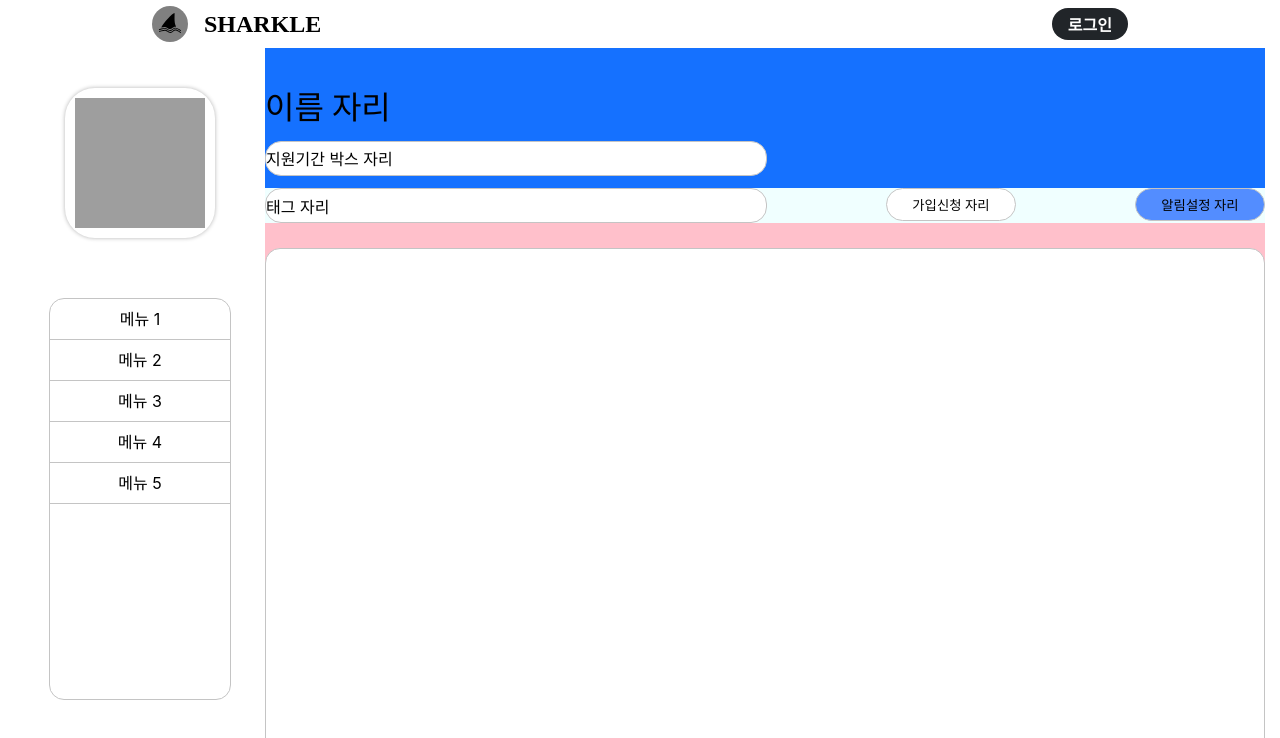
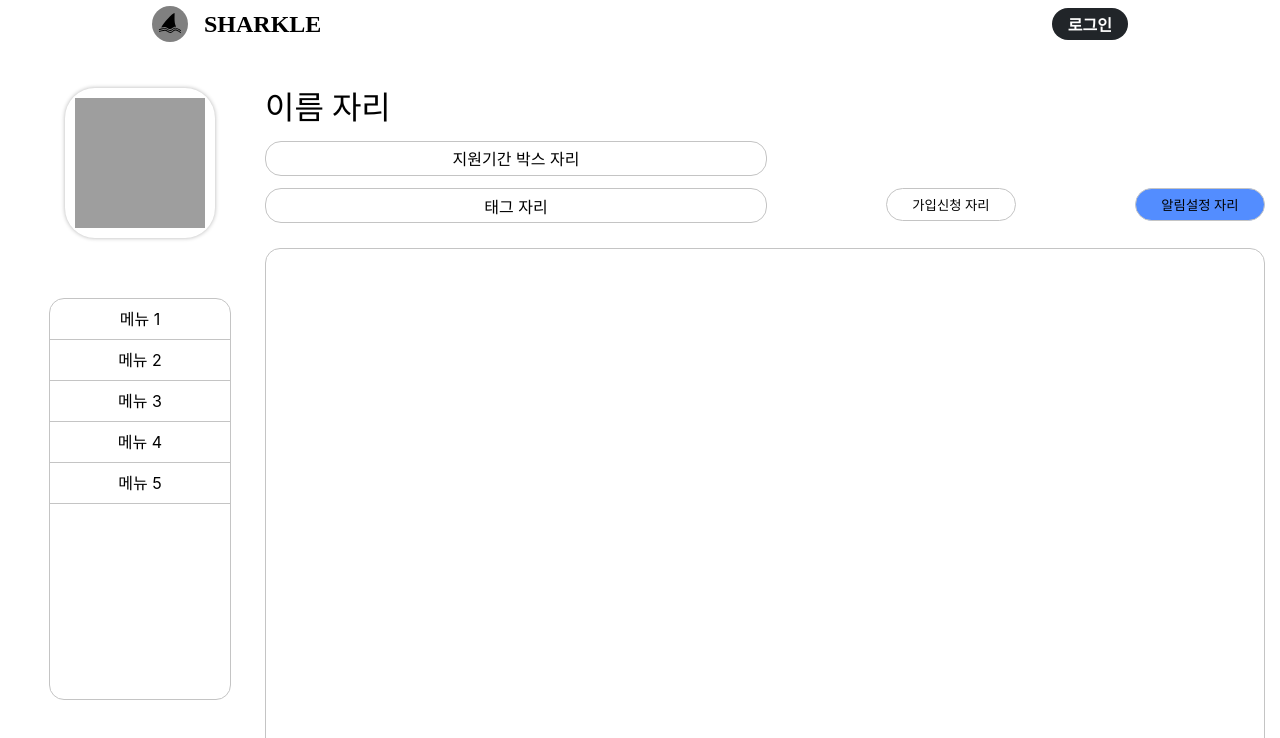
Before and after one commit to wafflestudio/sharkle-web, a React (Create React App) app: page /club in a window 1280 px wide. Shown: the top 738 px of the page. Built offline with nearby package versions, Linux system fonts and the light colour scheme; grey boxes are pictures that could not be loaded; a small style sheet from the web is missing.

Commit message:
header-find-error

```diff
--- a/src/Component/ClubPage/ClubPage.module.scss
+++ b/src/Component/ClubPage/ClubPage.module.scss
@@ -69,7 +69,6 @@
       width: 100%;
       padding-top: 30px;
       height: 145px;
-      background-color: #1571FF;
 
       .name_wrapper{
         position: relative;
@@ -93,6 +92,8 @@
 
         .due{
           display: flex;
+          flex-direction: row;
+          justify-content: center;
           align-items: center;
           height: 33px;
           width: 500px;
@@ -107,10 +108,11 @@
         position: relative;
         margin-top: 10px;
         height: 40px;
-        background-color: azure;
 
         .tag{
           display: flex;
+          flex-direction: row;
+          justify-content: center;
           align-items: center;
           height: 33px;
           width: 500px;
@@ -120,6 +122,8 @@
         }
         .join{
           display: flex;
+          flex-direction: row;
+          justify-content: center;
           flex-direction: row;
           justify-content: center;
           align-items: center;
@@ -151,7 +155,6 @@
 
     .board_wrapper{
       position: relative;
-      background-color: pink;
       padding-top: 25px;
       height: 100%;
 
```
